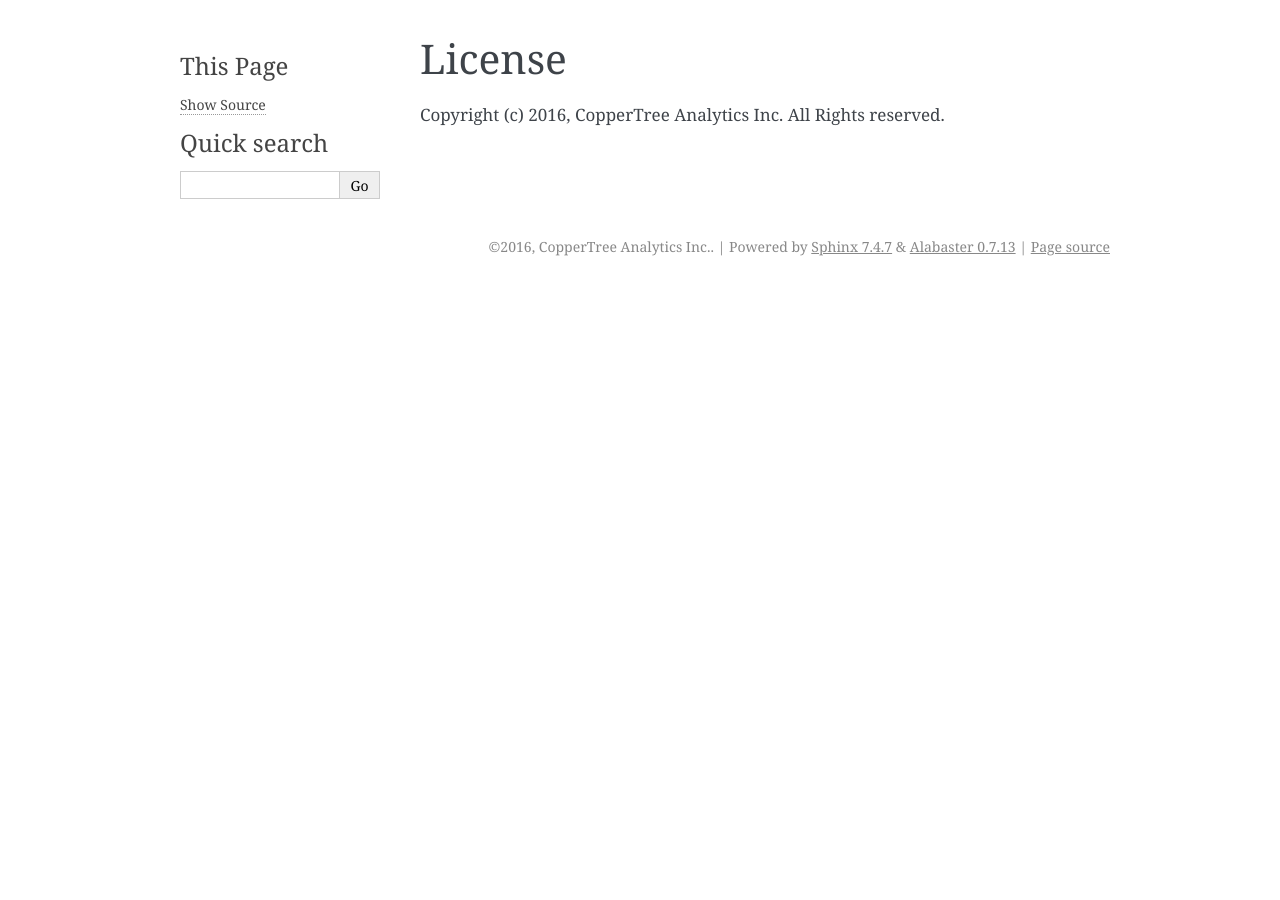
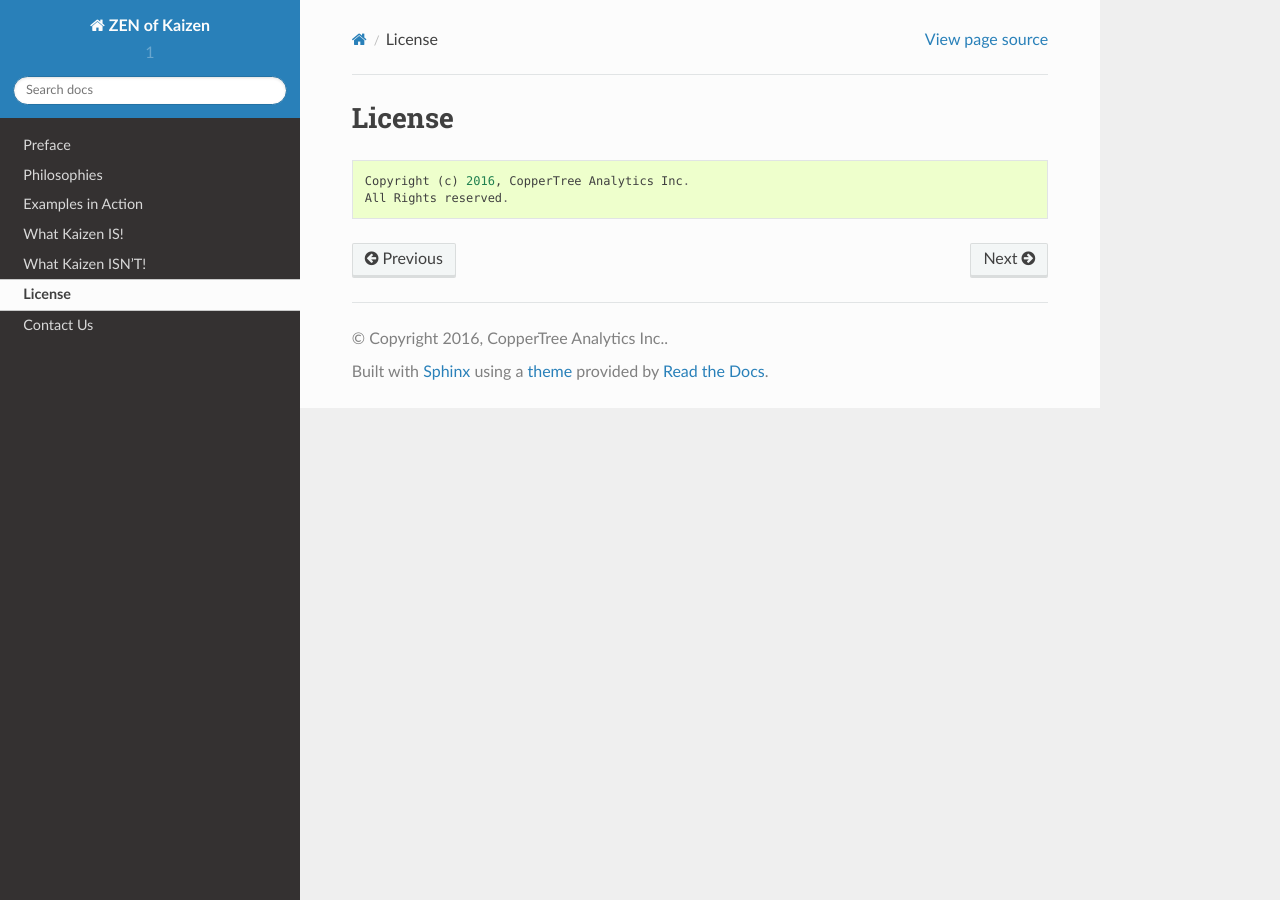
Before and after one commit to kjlockhart/kaizen_zen, a Sphinx documentation site: the page built from source/license.rst, in a window 1280 px wide. Built offline with Sphinx 7.4.7 and the Read the Docs theme 2.0.0, drawn with Linux system fonts in a browser that asks for light colours.

Commit message:
Set theme= readthedocs.

```diff
--- a/source/conf.py
+++ b/source/conf.py
@@ -46,7 +46,7 @@
 master_doc = 'index'
 
 # General information about the project.
-project = u'kaizen_zen'
+project = u'ZEN of Kaizen'
 copyright = u'2016, CopperTree Analytics Inc.'
 author = u'CopperTree Analytics Inc.'
 
@@ -108,7 +108,8 @@
 
 # The theme to use for HTML and HTML Help pages.  See the documentation for
 # a list of builtin themes.
-html_theme = 'alabaster'
+#html_theme = 'alabaster'
+html_theme = 'sphinx_rtd_theme'
 
 # Theme options are theme-specific and customize the look and feel of a theme
 # further.  For a list of options available for each theme, see the
--- a/source/license.rst
+++ b/source/license.rst
@@ -1,5 +1,7 @@
 License
 =======
 
-Copyright (c) 2016, CopperTree Analytics Inc.
-All Rights reserved.
+::
+
+    Copyright (c) 2016, CopperTree Analytics Inc.
+    All Rights reserved.
```
Also changed, not shown: source/index.rst (+3 -5 lines).
